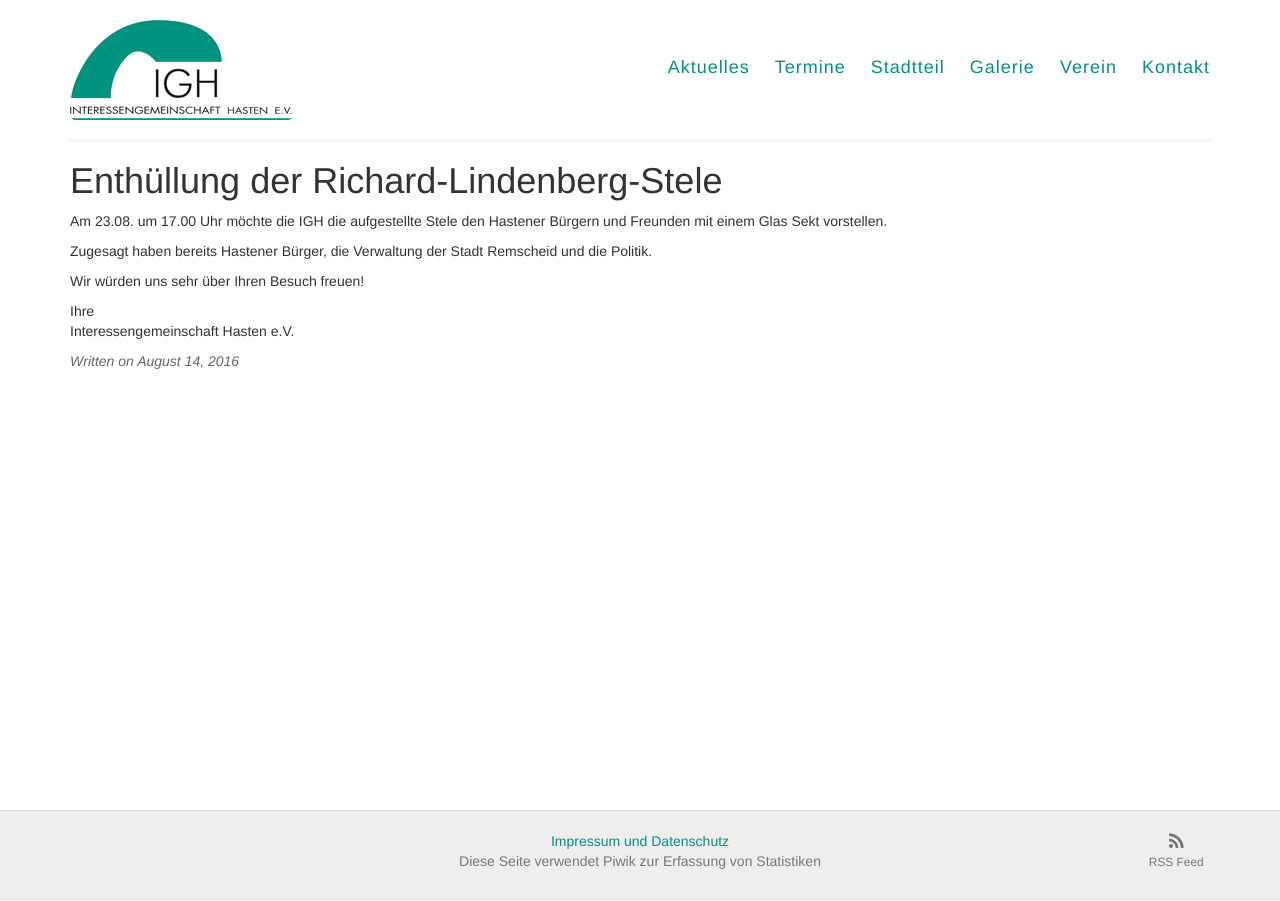
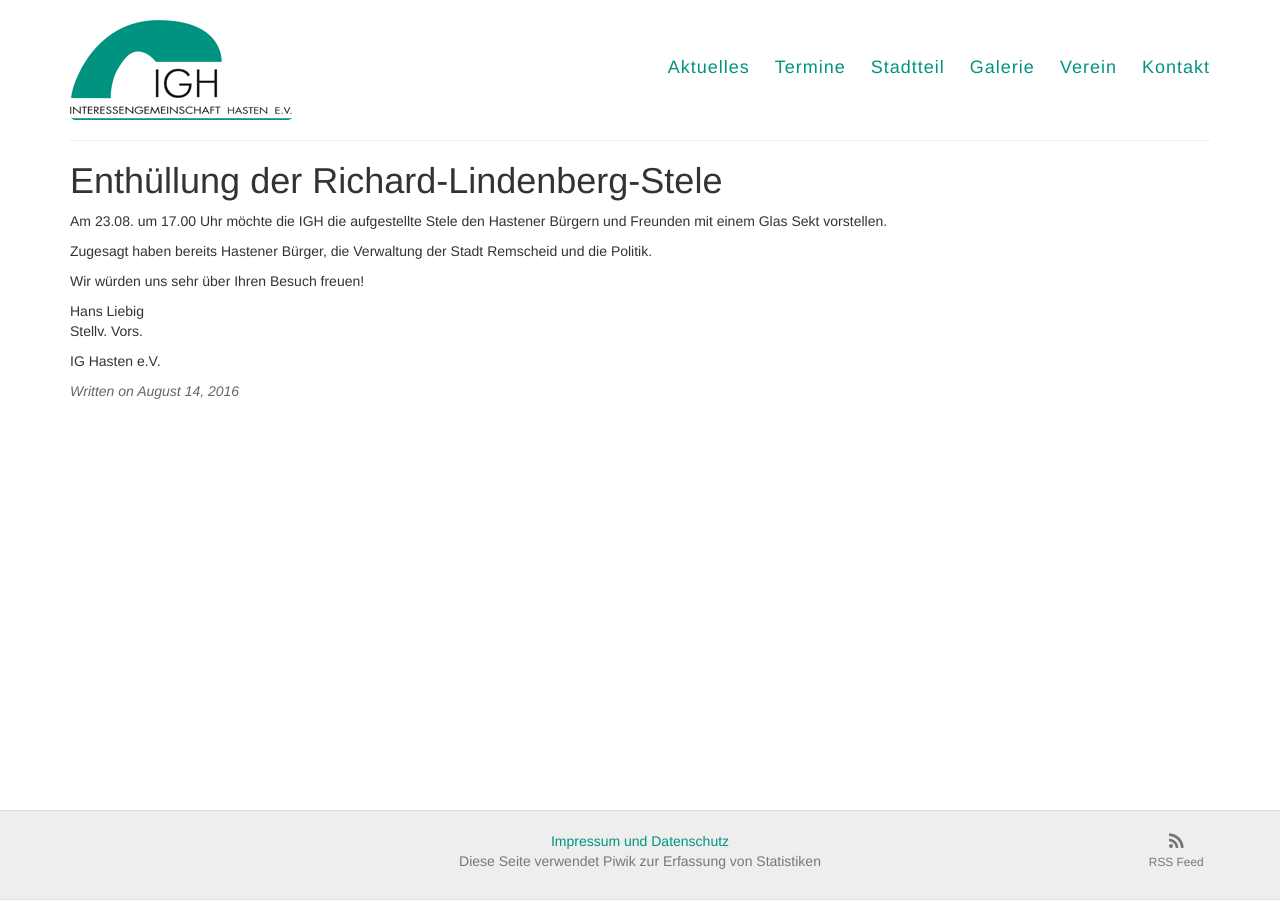
Before and after one commit to n2o/ighasten, a Jekyll site: the page built from aktuelles/_posts/2016-08-14-enthullung-rl-stele.md, in a window 1280 px wide. Built offline with Jekyll 4.4.1, drawn with Linux system fonts in a browser that asks for light colours; nearby versions of some CDN libraries; Markdown is read by kramdown in place of the engine named in the settings; comment, search, counter and statistics services are not loaded.

```diff
--- a/aktuelles/_posts/2016-08-14-enthullung-rl-stele.md
+++ b/aktuelles/_posts/2016-08-14-enthullung-rl-stele.md
@@ -12,5 +12,7 @@
 
 Wir würden uns sehr über Ihren Besuch freuen!
 
-Ihre
-Interessengemeinschaft Hasten e.V.
+Hans Liebig
+Stellv. Vors.
+
+IG Hasten e.V.
```
Also changed, not shown: archiv/termine.html (+8 -0 lines), termine.html (+0 -11 lines).
